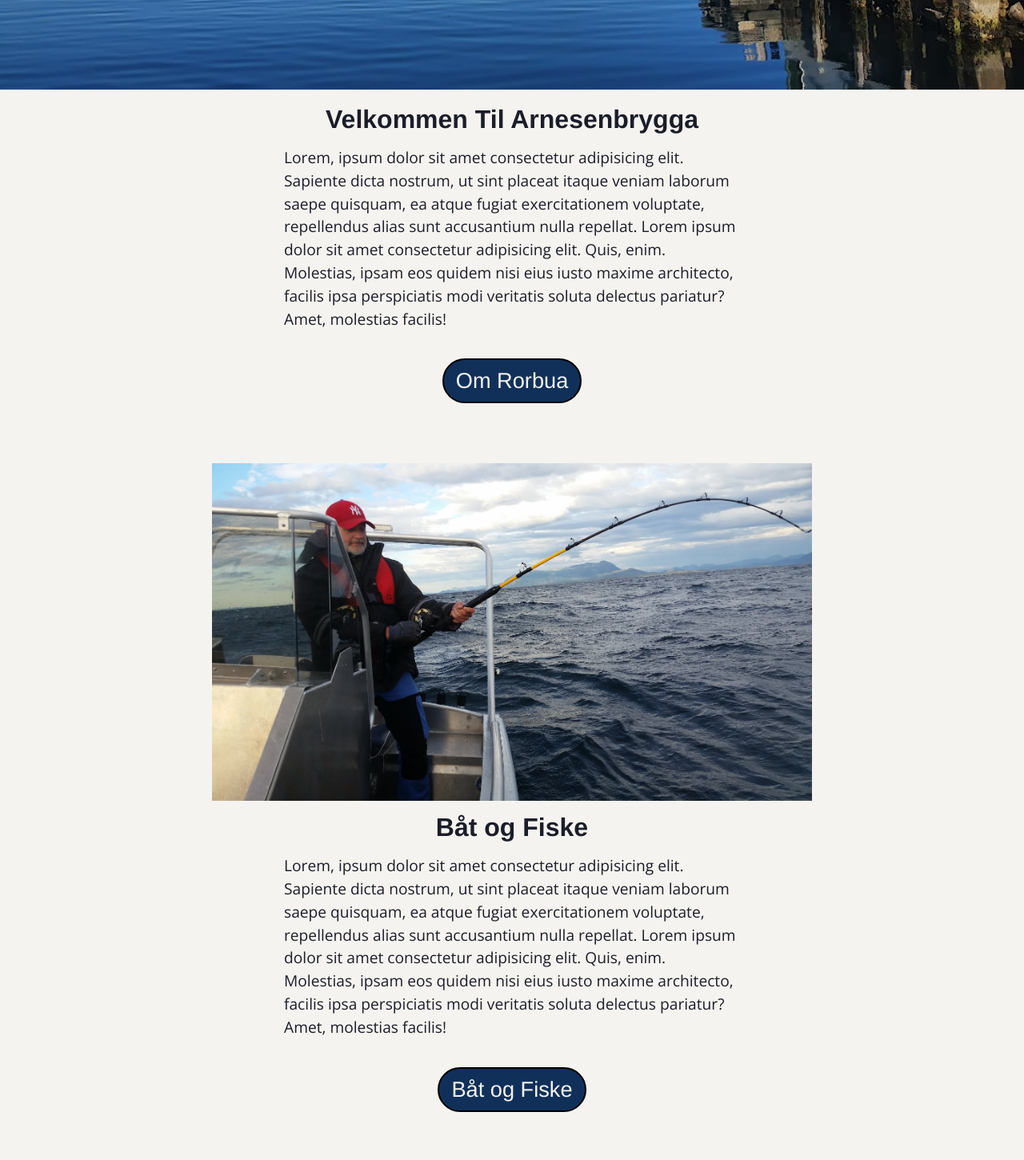
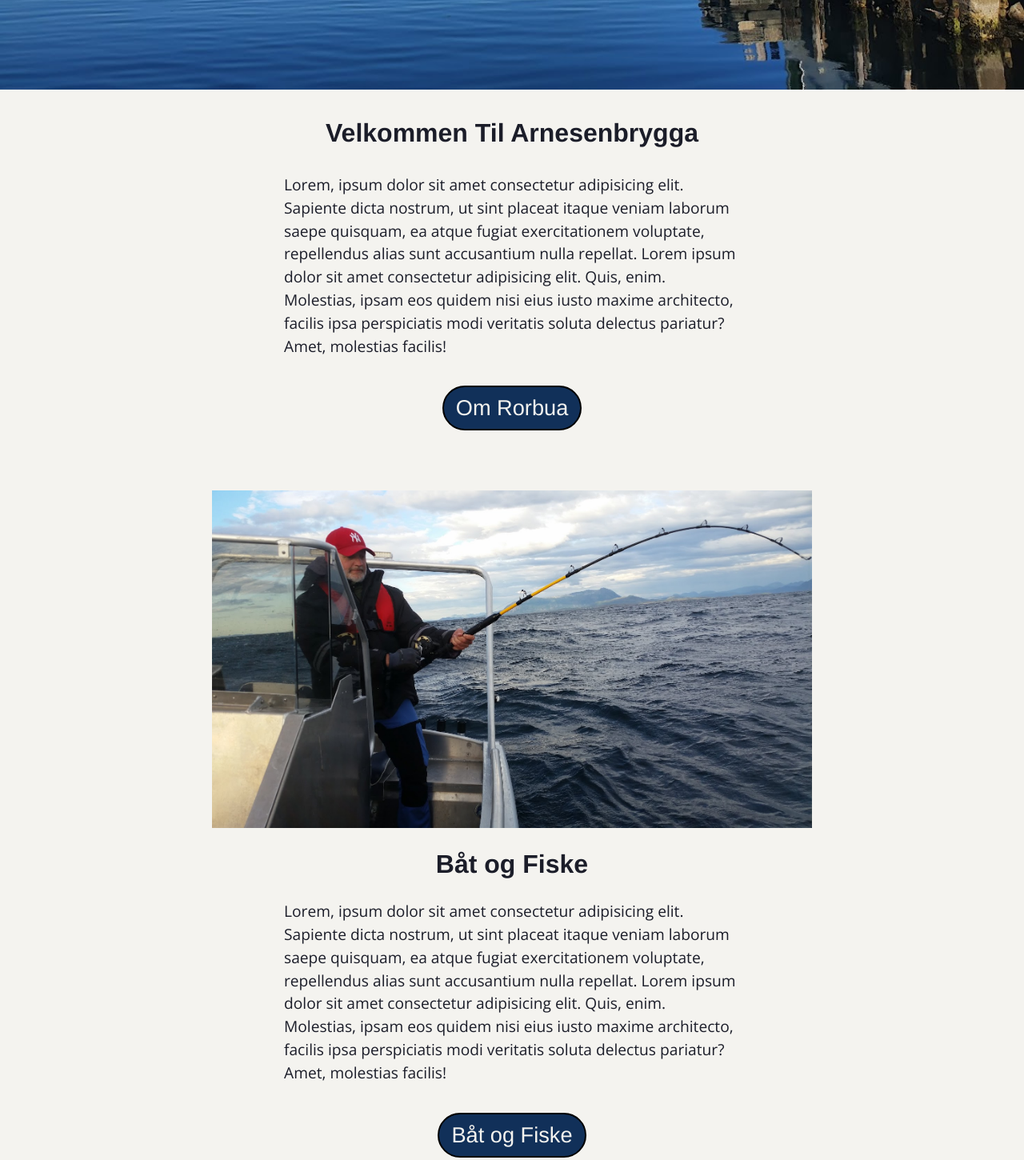
Before and after one commit to VegardMaao/Arnesenbrygga, a plain HTML site: page index.html in a window 1280 px wide. Shown: the part 740-2190 px from the top of the page at 80% size. Drawn offline with nearby package versions, Linux system fonts and the light colour scheme; a web font is replaced by a local one.

Commit message:
Revert "Fixing HTML issues found in w3 validator"
This reverts commit 3c7b8962c081ddb9eb3587501afc605fd7273a44.

```diff
--- a/css/styles.css
+++ b/css/styles.css
@@ -159,7 +159,7 @@ nav{
 
 .hero_story{
     max-width: 600px;
-    margin: 15px auto;
+    margin: auto;
     text-align: center;
 }
 
--- a/index.html
+++ b/index.html
@@ -49,8 +49,8 @@
     <main>
       <section>
         <img src="images/hero.jpg" alt="Arnesenbrygga" class="hero_image" />
-        <h1 class="hero_story">Velkommen Til Arnesenbrygga</h1>
         <article class="hero_story">
+          <h1>Velkommen Til Arnesenbrygga</h1>
           <p class="story_txt">
             Lorem, ipsum dolor sit amet consectetur adipisicing elit. Sapiente
             dicta nostrum, ut sint placeat itaque veniam laborum saepe quisquam,
@@ -70,8 +70,8 @@
           alt="Båt og Fiske"
           class="secondaryimg"
         />
-        <h2 class="hero_story">Båt og Fiske</h2>
         <article class="hero_story">
+          <h2>Båt og Fiske</h2>
           <p class="story_txt">
             Lorem, ipsum dolor sit amet consectetur adipisicing elit. Sapiente
             dicta nostrum, ut sint placeat itaque veniam laborum saepe quisquam,
```
